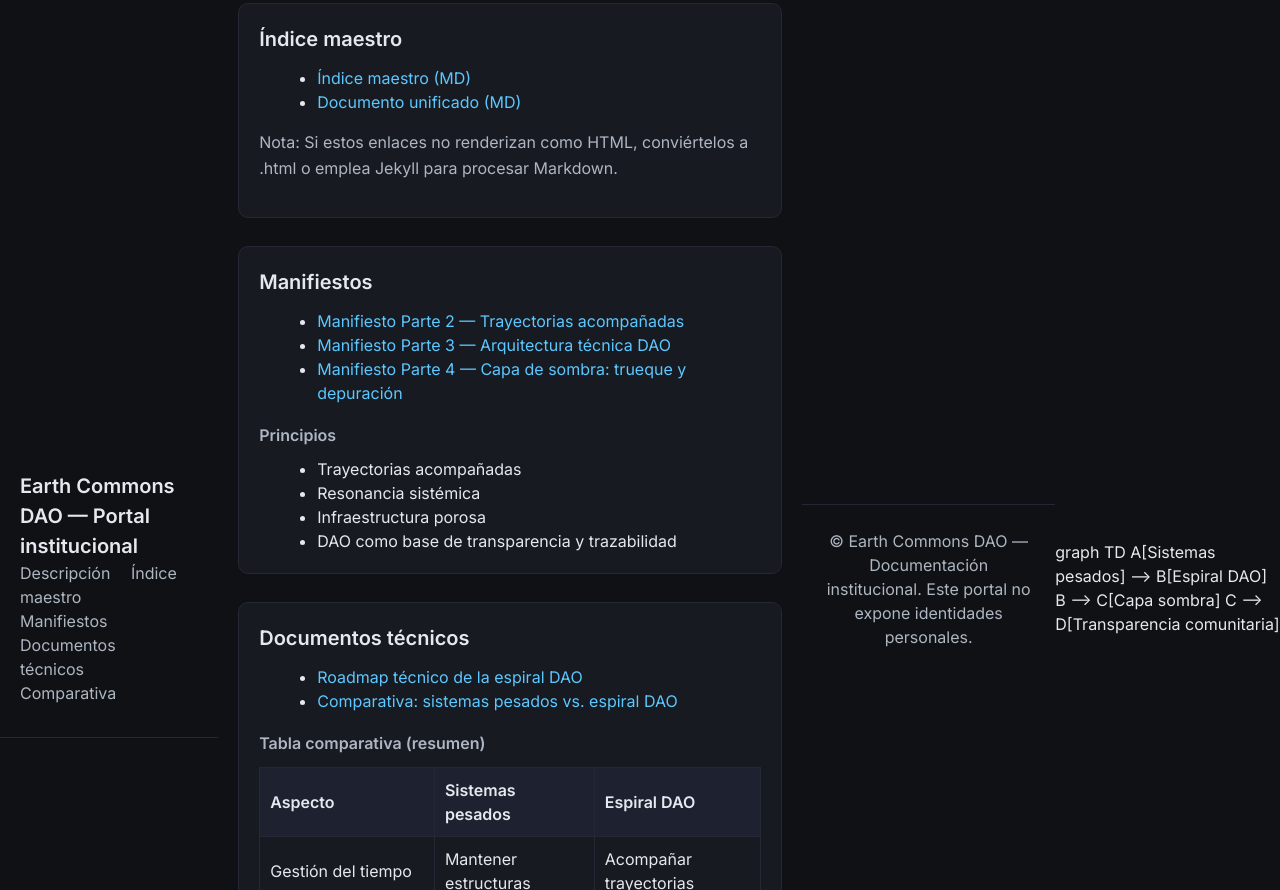
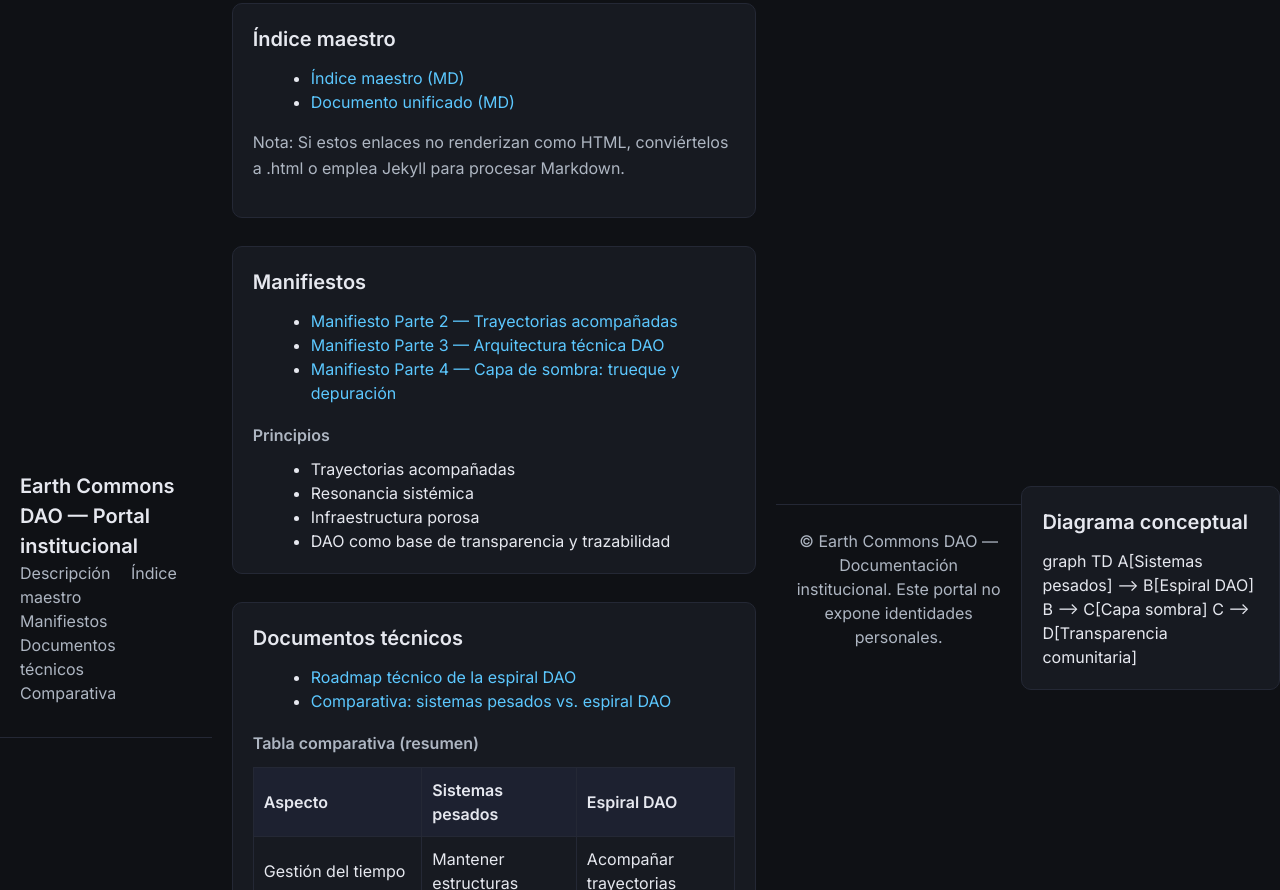
Before and after one commit to TIANHH77/-Earth-Commons-DAO, a website built with Vite: page index.html in a window 1280 px wide. Shown: the part 337-1227 px from the top of the page. Built offline with nearby package versions, Linux system fonts and the light colour scheme; a script that the page names is missing.

Commit message:
Update index.html

```diff
--- a/index.html
+++ b/index.html
@@ -127,9 +127,12 @@
 <script src="https://cdn.jsdelivr.net/npm/mermaid/dist/mermaid.min.js"></script>
 <script>mermaid.initialize({ startOnLoad:true });</script>
 
+<section id="diagrama">
+  <h2>Diagrama conceptual</h2>
   <div class="mermaid">
     graph TD
         A[Sistemas pesados] --> B[Espiral DAO]
         B --> C[Capa sombra]
         C --> D[Transparencia comunitaria]
   </div>
+</section>
```
Lines whose indentation alone changed are shown as unchanged.
